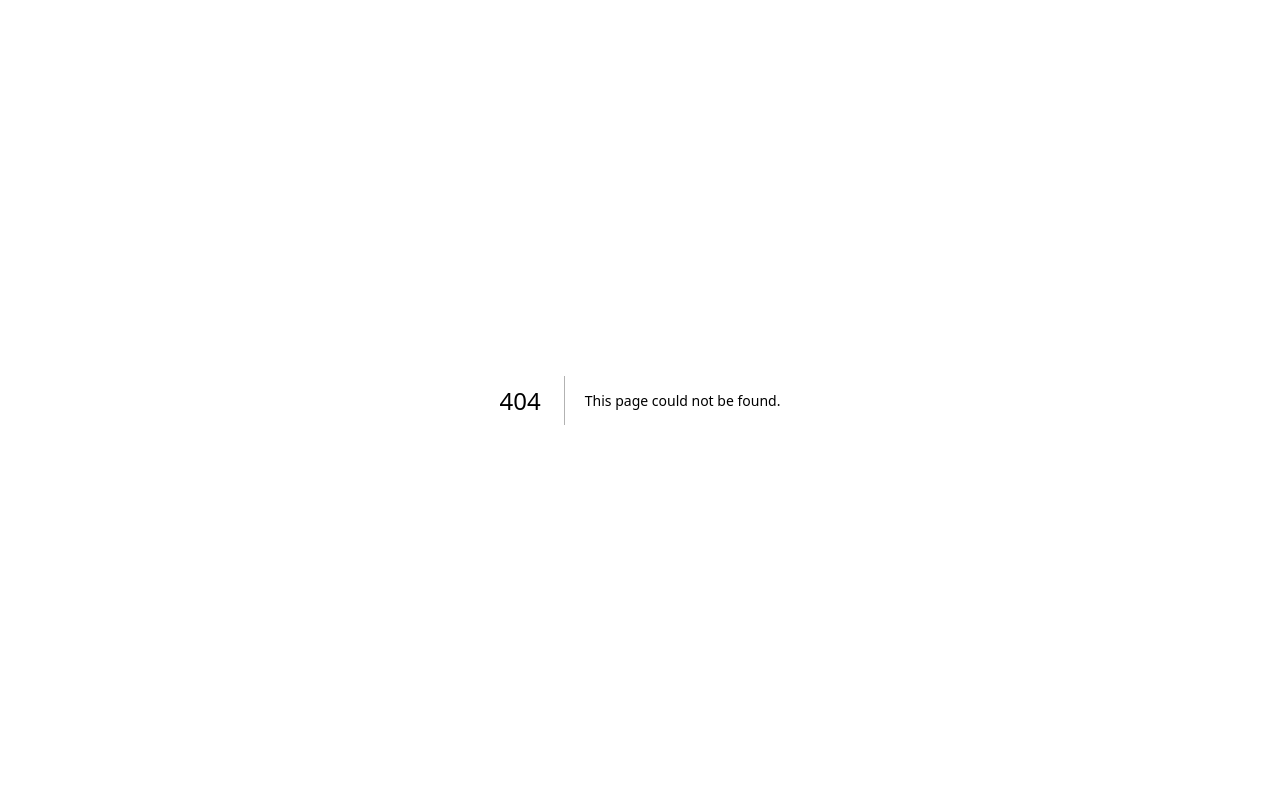
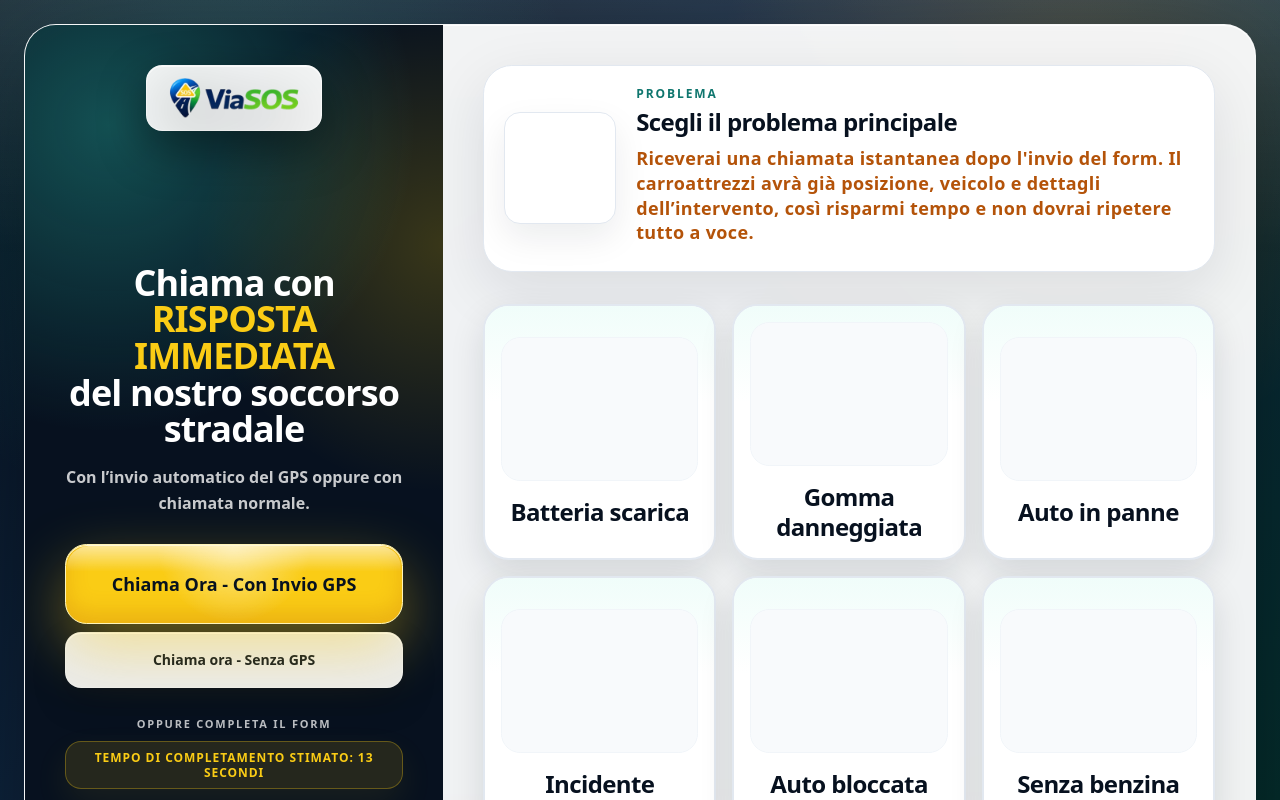
Before and after one commit to alessio-aesthetic/viasos.it, a Next.js app: page /richiesta-bologna in a window 1280 px wide. Before the commit this address had no page. Shown: the top 800 px of the page. Built offline with nearby package versions, Linux system fonts and the light colour scheme.

Commit message:
Add Bologna GPS request flow

```diff
--- a/src/app/carroattrezzi-brescia/richiesta/BresciaRequestClient.tsx
+++ b/src/app/carroattrezzi-brescia/richiesta/BresciaRequestClient.tsx
@@ -3,9 +3,17 @@
 import { useEffect, useMemo, useState } from 'react'
 import type { DetailedHTMLProps, HTMLAttributes, ReactNode } from 'react'
 
-const phone = '030 204 1794'
-const tel = '+390302041794'
-const webhookFallback =
+type RequestClientProps = {
+  city?: string
+  phone?: string
+  tel?: string
+  pagePath?: string
+  backHref?: string
+  webhookUrl?: string
+  premiumLogo?: boolean
+}
+
+const defaultWebhook =
   'https://alessiothrasos.app.n8n.cloud/webhook/viasos-brescia'
 
 const trackingKeys = [
@@ -104,12 +112,12 @@ function emptyTracking(): TrackingData {
   }, {} as TrackingData)
 }
 
-function trackCall() {
-  console.log('conversione_click_telefono_brescia_richiesta')
+function trackCall(city: string) {
+  console.log(`conversione_click_telefono_${city.toLowerCase()}_richiesta`)
 }
 
-function trackLead() {
-  console.log('conversione_invio_richiesta_brescia')
+function trackLead(city: string) {
+  console.log(`conversione_invio_richiesta_${city.toLowerCase()}`)
 }
 
 function LottieAsset({
@@ -136,7 +144,15 @@ function LottieAsset({
   )
 }
 
-export function BresciaRequestClient() {
+export function BresciaRequestClient({
+  city = 'Brescia',
+  phone = '030 204 1794',
+  tel = '+390302041794',
+  pagePath = '/carroattrezzi-brescia/richiesta',
+  backHref = '/carroattrezzi-brescia',
+  webhookUrl = defaultWebhook,
+  premiumLogo = false,
+}: RequestClientProps = {}) {
   const [step, setStep] = useState<Step>(0)
   const [problem, setProblem] = useState('')
   const [vehicle, setVehicle] = useState('')
@@ -291,21 +307,21 @@ export function BresciaRequestClient() {
       latitudine: coordinates.latitude,
       longitudine: coordinates.longitude,
       google_maps_link: popupMapsLink,
-      citta: 'Brescia',
+      citta: city,
       sorgente: 'google_ads_gps_call_popup',
-      pagina: '/carroattrezzi-brescia/richiesta',
+      pagina: pagePath,
       timestamp: new Date().toISOString(),
       ...tracking,
     }
 
     try {
-      const webhook = process.env.NEXT_PUBLIC_N8N_WEBHOOK_URL || webhookFallback
+      const webhook = process.env.NEXT_PUBLIC_N8N_WEBHOOK_URL || webhookUrl
       await fetch(webhook, {
         method: 'POST',
         headers: { 'Content-Type': 'application/json' },
         body: JSON.stringify(payload),
       })
-      trackLead()
+      trackLead(city)
       setGpsCallStatus('sent')
       setGpsCallPhone('')
       setStatus('success')
@@ -358,27 +374,27 @@ export function BresciaRequestClient() {
       latitudine: coordinates.latitude,
       longitudine: coordinates.longitude,
       google_maps_link: mapsLink,
-      citta: 'Brescia',
+      citta: city,
       mezzo: vehicle,
       carburante: fuel,
       problema: problem,
       autostrada: highway,
       note: notes,
       sorgente: 'google_ads_landing_step_form',
-      pagina: '/carroattrezzi-brescia/richiesta',
+      pagina: pagePath,
       timestamp: new Date().toISOString(),
       ...tracking,
     }
 
     try {
-      const webhook = process.env.NEXT_PUBLIC_N8N_WEBHOOK_URL || webhookFallback
+      const webhook = process.env.NEXT_PUBLIC_N8N_WEBHOOK_URL || webhookUrl
       await fetch(webhook, {
         method: 'POST',
         headers: { 'Content-Type': 'application/json' },
         body: JSON.stringify(payload),
       })
 
-      trackLead()
+      trackLead(city)
       setStatus('success')
       setMessage(
         'Richiesta inviata. Tieni il telefono libero: ti ricontatteremo rapidamente.',
@@ -401,8 +417,12 @@ export function BresciaRequestClient() {
             <div className="relative flex h-full flex-col">
               <div className="flex items-center justify-center">
                 <a
-                  href="/carroattrezzi-brescia"
-                  className="block"
+                  href={backHref}
+                  className={
+                    premiumLogo
+                      ? 'block rounded-2xl border border-white/70 bg-white/95 px-4 py-2 shadow-[0_18px_48px_rgba(0,0,0,0.34),inset_0_1px_0_rgba(255,255,255,1)] backdrop-blur-sm'
+                      : 'block'
+                  }
                 >
                   <img
                     src="/images/viasos-logo-header-cropped.webp"
@@ -432,7 +452,7 @@ export function BresciaRequestClient() {
                   </button>
                   <a
                     href={`tel:${tel}`}
-                    onClick={trackCall}
+                    onClick={() => trackCall(city)}
                     className="inline-flex min-h-12 w-full items-center justify-center rounded-2xl border border-white/20 bg-white/92 px-4 text-center text-[12px] font-black leading-tight text-[#07111f] shadow-[0_14px_34px_rgba(0,0,0,0.18),inset_0_1px_0_rgba(255,255,255,0.9)] transition hover:-translate-y-0.5 sm:min-h-14 sm:text-sm"
                   >
                     Chiama ora - Senza GPS
--- /dev/null
+++ b/src/app/richiesta-bologna/page.tsx
@@ -0,0 +1,29 @@
+import type { Metadata } from 'next'
+
+import { BresciaRequestClient } from '@/app/carroattrezzi-brescia/richiesta/BresciaRequestClient'
+
+export const metadata: Metadata = {
+  title: 'Richiesta Carroattrezzi Bologna | ViaSOS',
+  description:
+    'Richiedi un carroattrezzi a Bologna con un form rapido: condividi problema, veicolo, posizione GPS e telefono per essere ricontattato.',
+  alternates: {
+    canonical: '/richiesta-bologna',
+  },
+  robots: {
+    index: true,
+    follow: true,
+  },
+}
+
+export default function RichiestaCarroattrezziBolognaPage() {
+  return (
+    <BresciaRequestClient
+      city="Bologna"
+      phone="051 091 3172"
+      tel="+390510913172"
+      pagePath="/richiesta-bologna"
+      backHref="/"
+      premiumLogo
+    />
+  )
+}
--- a/src/app/sitemap.ts
+++ b/src/app/sitemap.ts
@@ -7,6 +7,7 @@ export default function sitemap(): MetadataRoute.Sitemap {
     '/',
     '/carroattrezzi-brescia',
     '/carroattrezzi-brescia/richiesta',
+    '/richiesta-bologna',
     '/privacy',
     '/cookie',
     '/termini',
```
